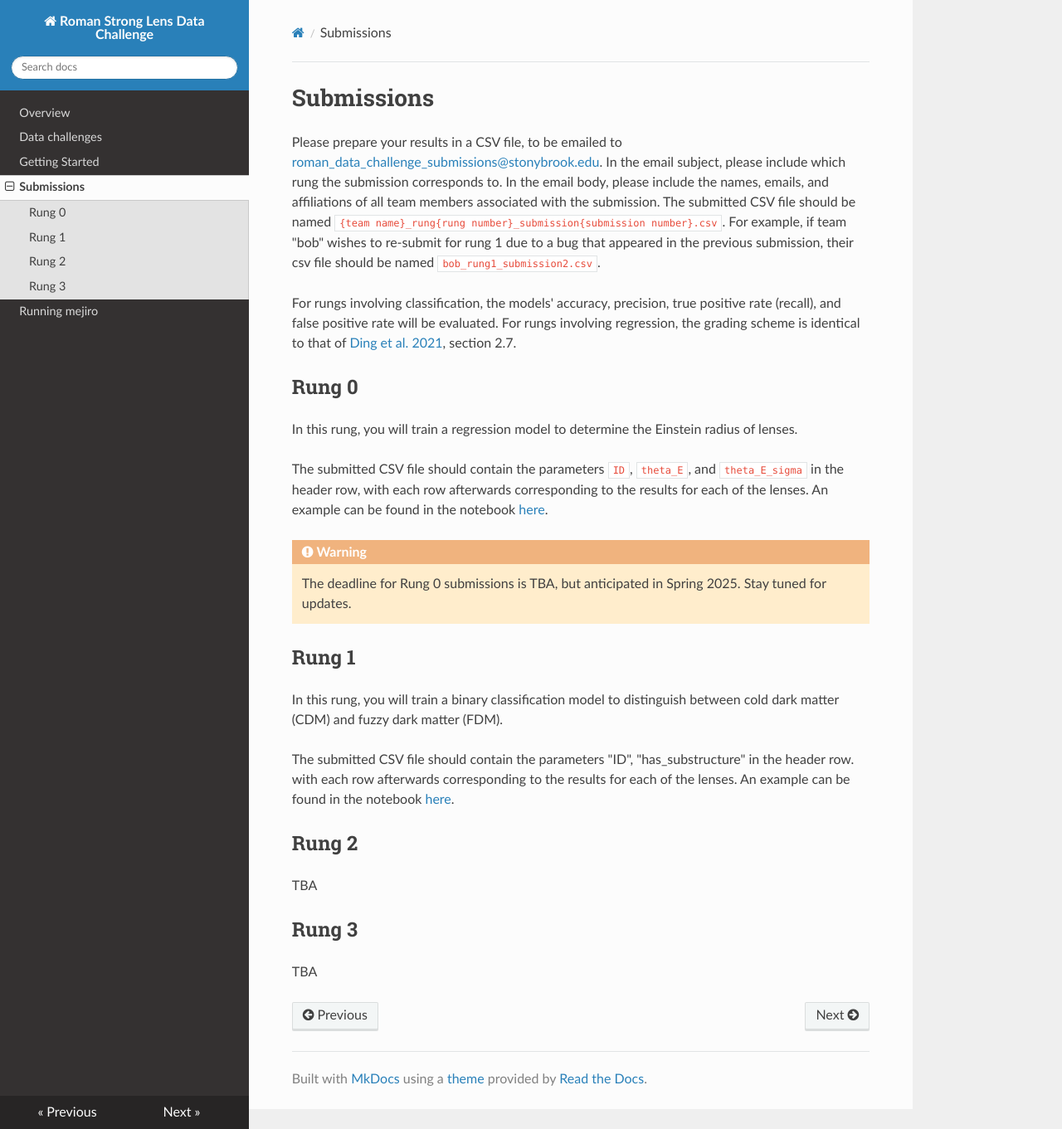
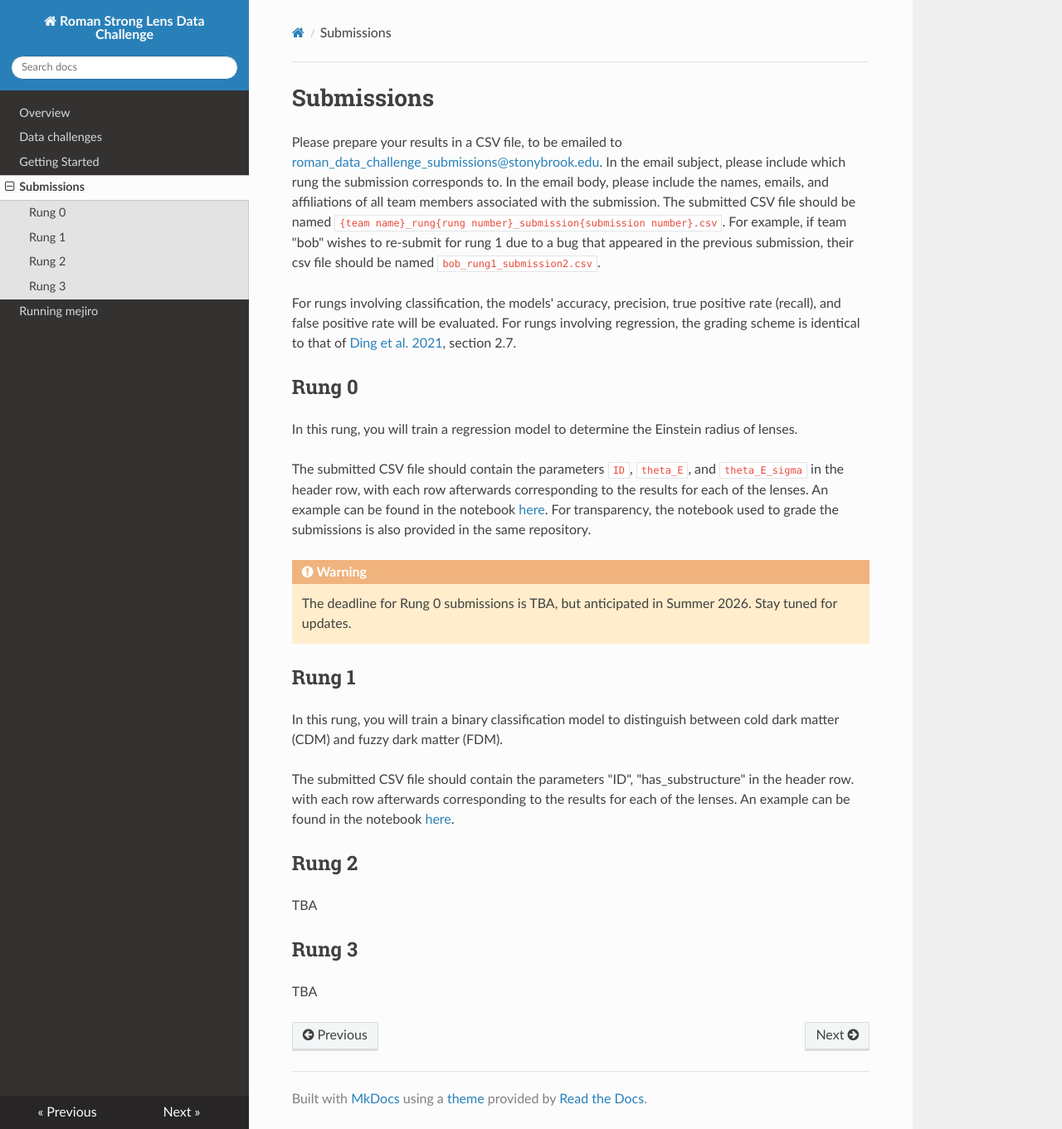
Before and after one commit to ahuang314/Roman_Data_Challenge, an MkDocs documentation site: the page built from docs/submissions.md, in a window 1280 px wide and 1361 px high. Shown: the whole window at 83% size. Built offline with MkDocs 1.6.1, drawn with Linux system fonts in a browser that asks for light colours; nearby versions of some CDN libraries.

Commit message:
update submissions page

```diff
--- a/docs/submissions.md
+++ b/docs/submissions.md
@@ -8,10 +8,10 @@
 
 {% include "rung_descriptions/rung_0.md" %}
 
-The submitted CSV file should contain the parameters `ID`, `theta_E`, and `theta_E_sigma` in the header row, with each row afterwards corresponding to the results for each of the lenses. An example can be found in the notebook [here](https://github.com/ahuang314/Roman_Data_Challenge/blob/main/Notebooks/rung0_submissions.ipynb).
+The submitted CSV file should contain the parameters `ID`, `theta_E`, and `theta_E_sigma` in the header row, with each row afterwards corresponding to the results for each of the lenses. An example can be found in the notebook [here](https://github.com/ahuang314/Roman_Data_Challenge/blob/main/Notebooks/rung0_submissions.ipynb). For transparency, the notebook used to grade the submissions is also provided in the same repository.
 
 !!! warning
-    The deadline for Rung 0 submissions is TBA, but anticipated in Spring 2025. Stay tuned for updates.
+    The deadline for Rung 0 submissions is TBA, but anticipated in Summer 2026. Stay tuned for updates.
 
 ## Rung 1
 
```
